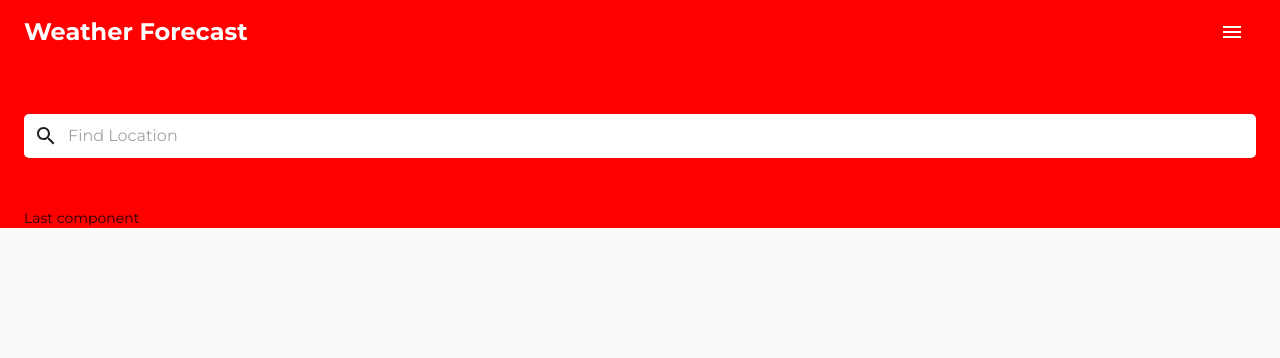
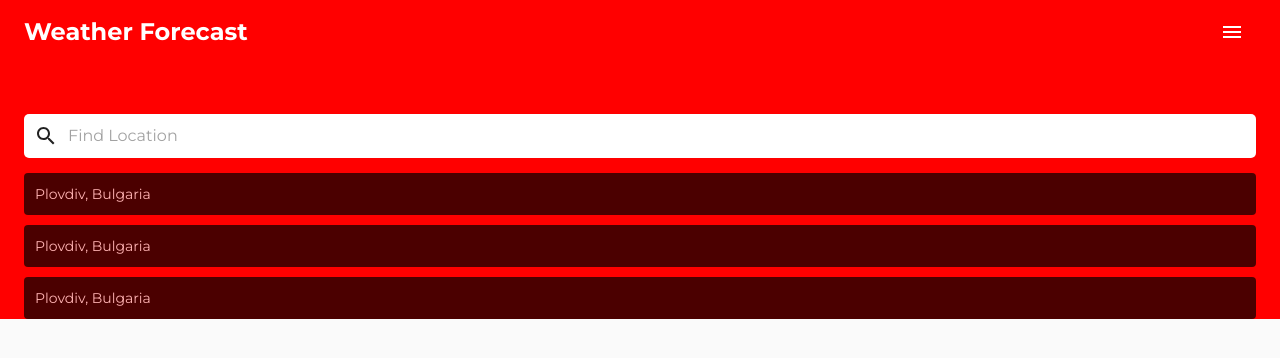
Before and after one commit to danailkostov/weather-app, a React (Create React App) app: page / in a window 1280 px wide. Shown: the top 358 px of the page. Built offline with nearby package versions, Linux system fonts and the light colour scheme.

Commit message:
Last component

```diff
--- a/src/App.js
+++ b/src/App.js
@@ -1,6 +1,6 @@
 import { Box, Container } from "@material-ui/core";
 import { BrowserRouter as Router, Switch, Route } from "react-router-dom";
-import Footer from "./components/Footer/Footer";
+// import Footer from "./components/Footer/Footer";
 import Navbar from "./components/Navbar/Navbar";
 import City from "./pages/City/City";
 import Error from "./pages/Error/Error";
--- a/src/components/Last/Last.js
+++ b/src/components/Last/Last.js
@@ -1,7 +1,31 @@
+import { makeStyles, Paper } from "@material-ui/core";
 import React from "react";
 
+const useStyles = makeStyles((theme) => ({
+  paper: {
+    backgroundColor: "black",
+    color: "white",
+    opacity: '.7',
+    padding: '10px',
+    margin: '10px 0px'
+  },
+}));
+
 const Last = () => {
-  return <div>Last component</div>;
+  const classes = useStyles();
+  return (
+    <section>
+      <Paper variant="outlined" component="article" className={classes.paper}>
+        Plovdiv, Bulgaria
+      </Paper>
+      <Paper variant="outlined" component="article" className={classes.paper}>
+        Plovdiv, Bulgaria
+      </Paper>
+      <Paper variant="outlined" component="article" className={classes.paper}>
+        Plovdiv, Bulgaria
+      </Paper>
+    </section>
+  );
 };
 
 export default Last;
--- a/src/components/Search/Search.js
+++ b/src/components/Search/Search.js
@@ -6,7 +6,8 @@ const useStyles = makeStyles((theme) => ({
   input: {
     backgroundColor: "white",
     borderRadius: "5px",
-    margin: '50px 0px'
+    margin: '50px 0px',
+    marginBottom: '5px'
   },
   icon: {
     margin: "10px",
```
